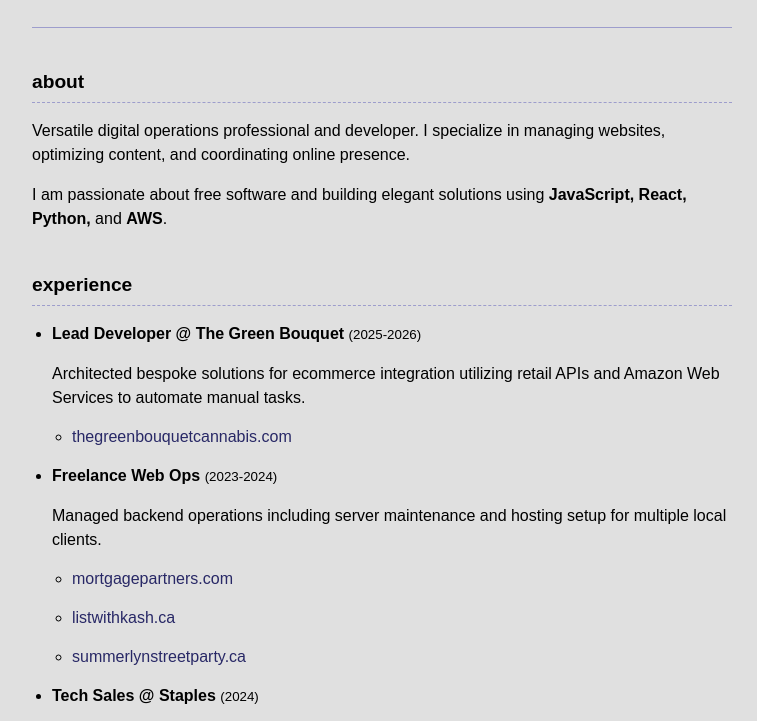
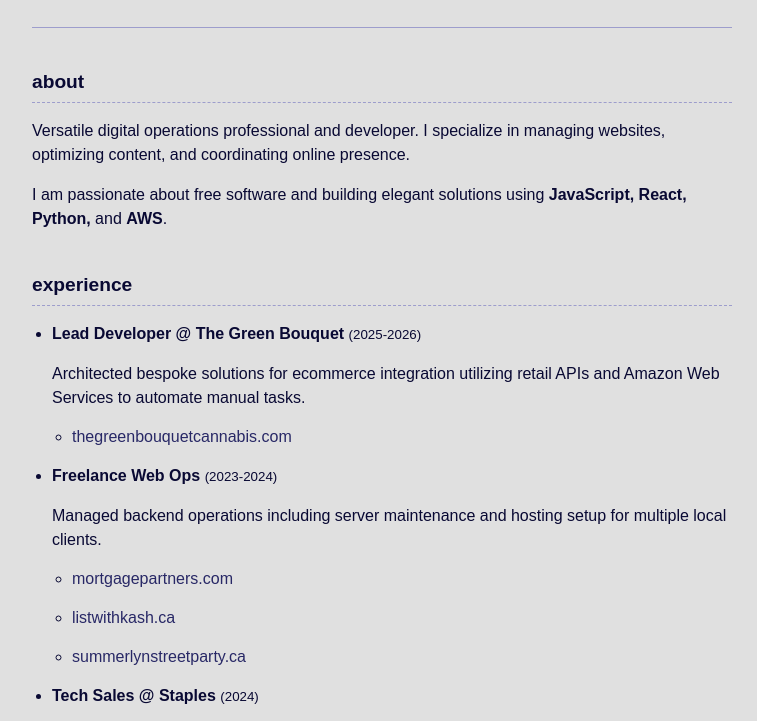
Before and after one commit to keenban/keenban.github.io, a plain HTML site: page index.html in a window 1280 px wide. Shown: the part 113-834 px from the top of the page, without its empty margins (258-1015 px from the left). Drawn offline with Linux system fonts and the light colour scheme.

Commit message:
change text color to dark purple

```diff
--- a/style.css
+++ b/style.css
@@ -1,6 +1,6 @@
 :root {
     --bg-color: #e0e0e0;
-    --text-color: #000;
+    --text-color: #090933;
     --link-color: #282866;
     --border-color: #9d9dcc;
 }
```
